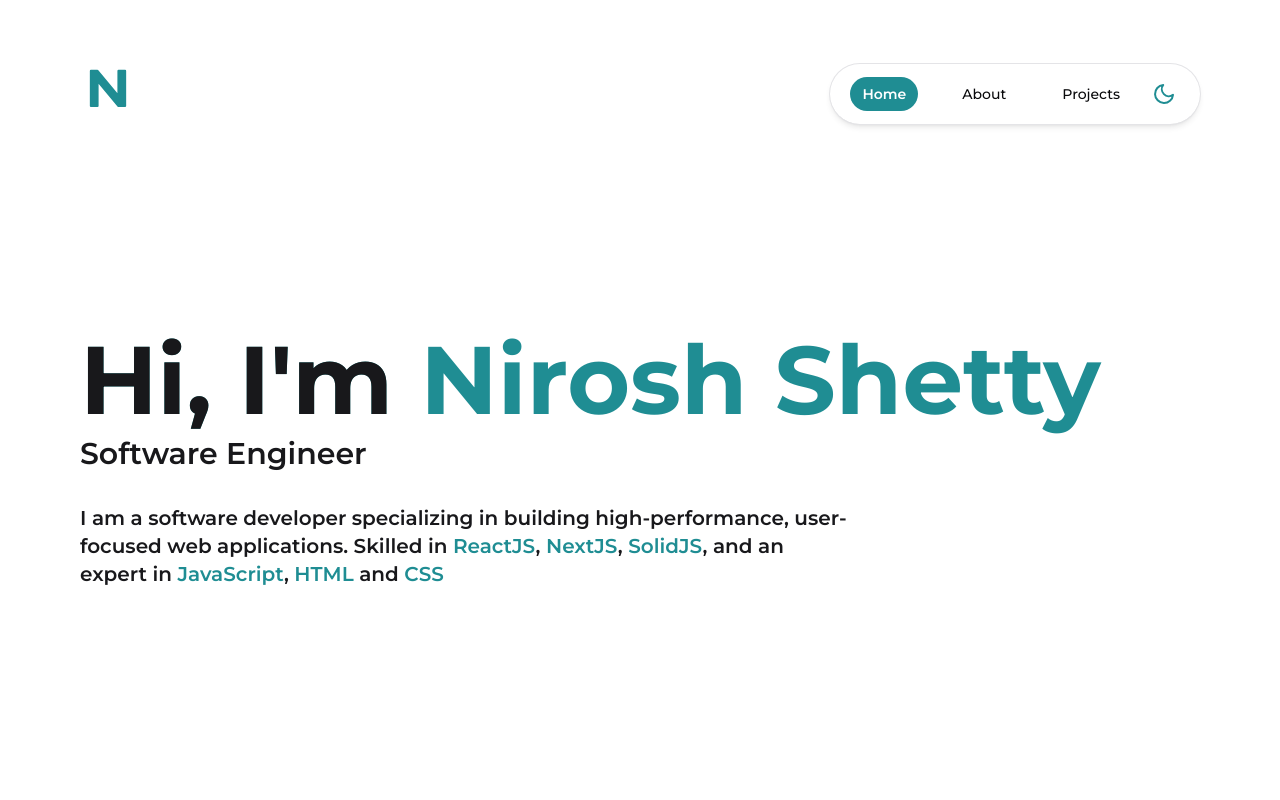
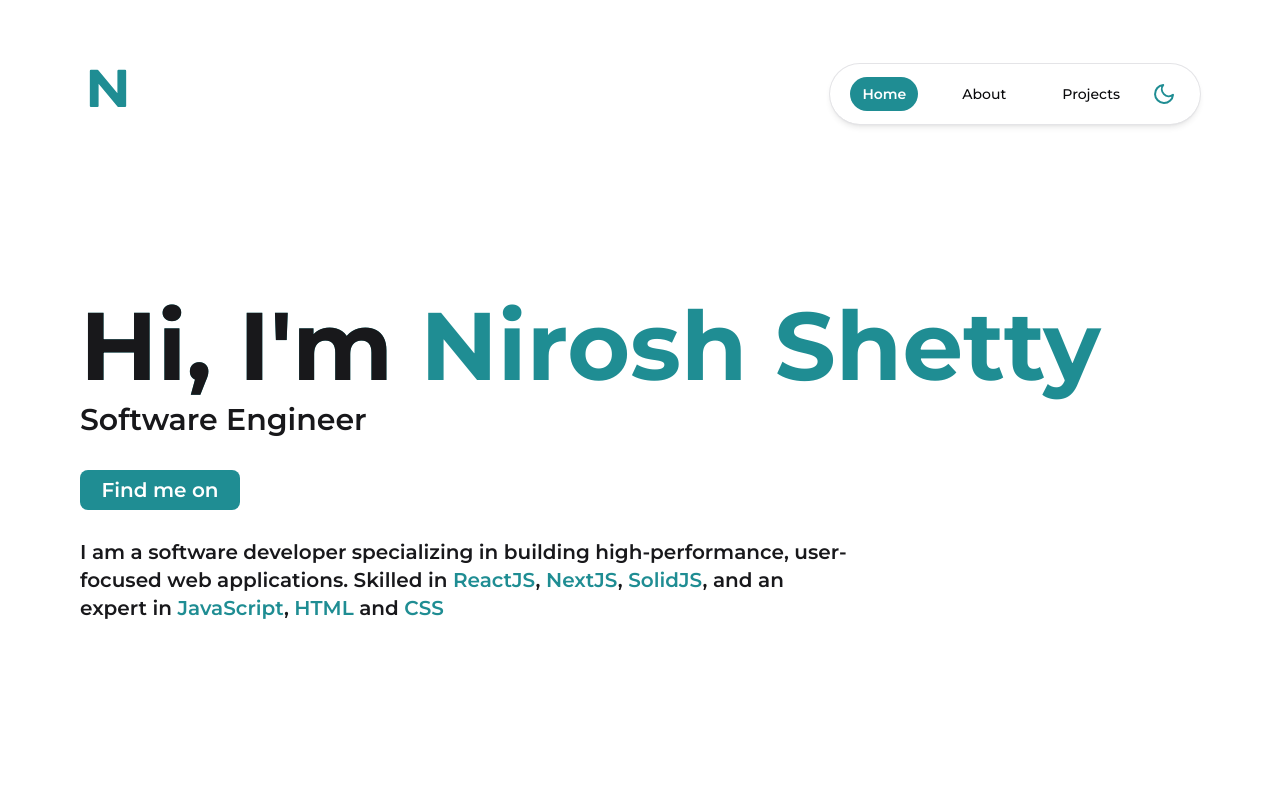
Before and after one commit to Nirosh-Shetty/my_portfolio, a Next.js app: page / in a window 1280 px wide. Shown: the top 800 px of the page. Built offline with nearby package versions, Linux system fonts and the light colour scheme.

Commit message:
minor changes

```diff
--- a/src/components/landing-hero.tsx
+++ b/src/components/landing-hero.tsx
@@ -51,7 +51,14 @@ export default function LandingHero() {
             </FadeUp>
             <FadeUp key="description" duration={0.6} delay={0.2}>
               <div className="mt-8 max-w-3xl text-base font-semibold text-zinc-900 dark:text-zinc-200 sm:text-base md:text-xl">
-                I am a software developer specializing in building
+                <button
+                  aria-label="open send mail modal"
+                  type="button"
+                  className="flex h-10 w-40 items-center justify-center rounded-lg bg-accent p-2 text-background transition-colors duration-150 hover:bg-accent/80 sm:bottom-8 sm:right-8 sm:h-10 sm:w-20 sm:p-3 lg:h-10 lg:w-40"
+                >
+                  Find me on
+                </button>
+                <br></br>I am a software developer specializing in building
                 high-performance, user-focused web applications. Skilled in{" "}
                 <span className="font-semibold text-accent">ReactJS</span>,{" "}
                 <span className="font-semibold text-accent">NextJS</span>,{" "}
```
